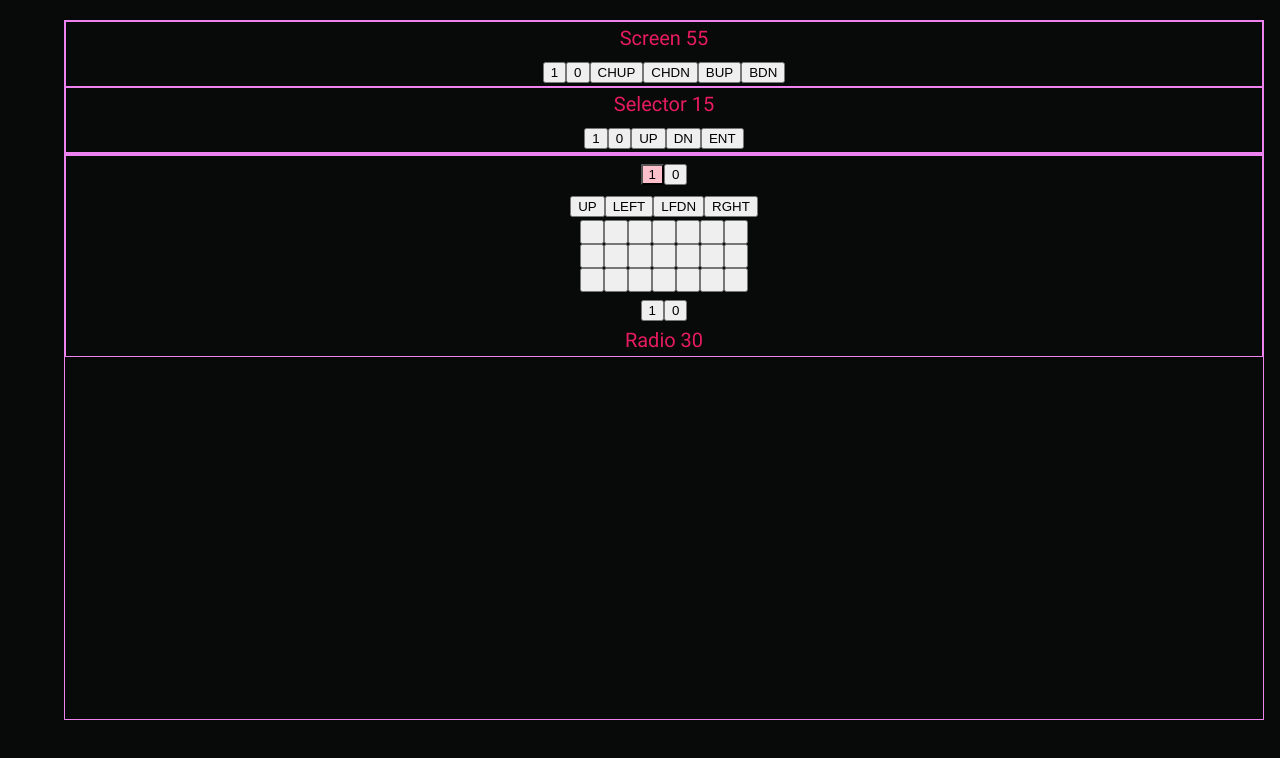
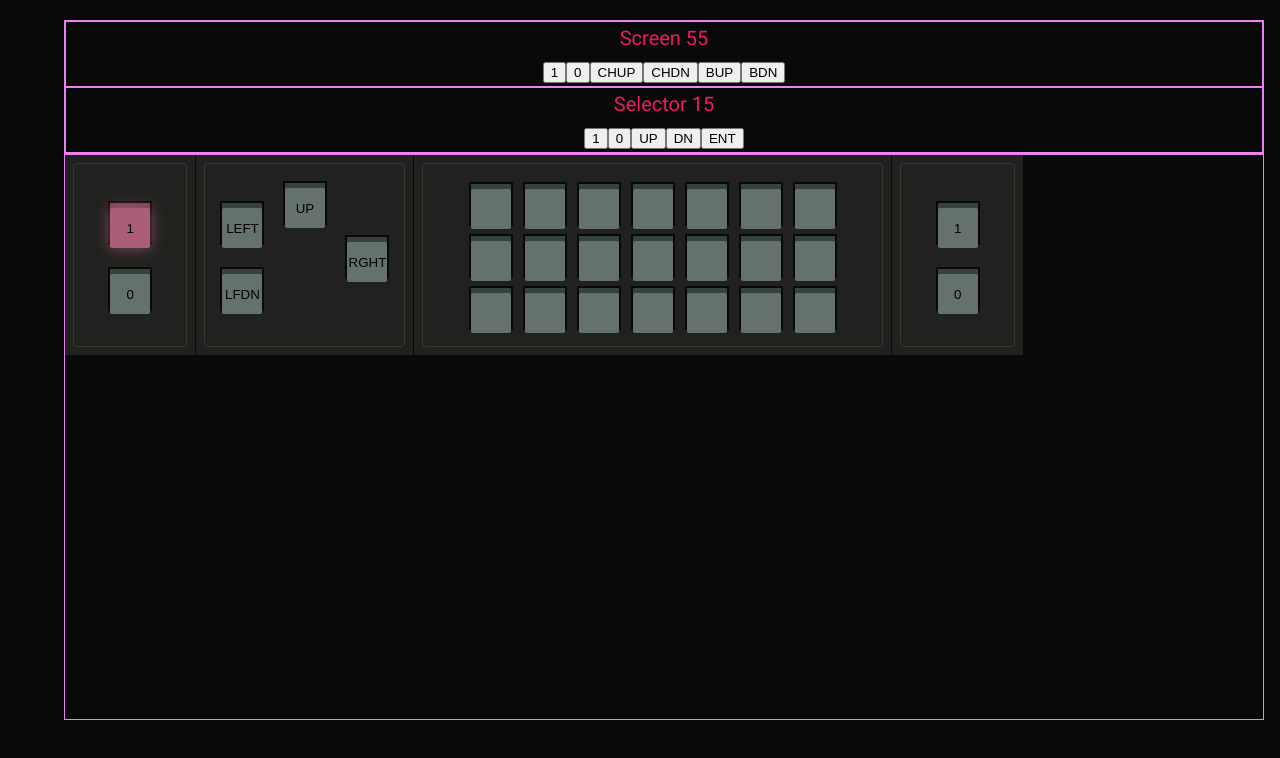
Before and after one commit to pungprakearti/bitb-nextjs, a Next.js app: page / in a window 1280 px wide. Shown: the top 758 px of the page. Built offline with nearby package versions, Linux system fonts and the light colour scheme.

Commit message:
Style panel and create PressableButton

```diff
--- a/components/HWPanel/HWPanel.module.scss
+++ b/components/HWPanel/HWPanel.module.scss
@@ -1,26 +1,97 @@
 @import 'styles/main.scss';
 
 .wrap {
-  border: 1px solid violet;
+  display: flex;
+  width: 80%;
+  height: 200px;
+  background-color: rgba($white, 0.1);
 }
 
-.dim {
-  background-color: pink;
+.power,
+.radio {
+  width: 15%;
+  display: flex;
+  flex-direction: column;
+  justify-content: center;
+  align-items: center;
+  row-gap: $spacing-standard;
+  padding: $spacing-tiny;
 }
 
-.on {
-  background-color: red;
+.power,
+.direction,
+.center {
+  border-right: 1px solid rgba($black, 0.9);
+}
+
+.powerInner,
+.directionInner,
+.centerInner,
+.radioInner {
+  width: 100%;
+  height: 100%;
+  border: 1px solid rgba($white, 0.1);
+  border-radius: 4px;
+}
+
+.powerInner,
+.radioInner {
+  display: flex;
+  flex-direction: column;
+  justify-content: center;
+  align-items: center;
+  row-gap: $spacing-standard;
+}
+
+.direction {
+  position: relative;
+  width: 25%;
+  height: 100%;
+  padding: $spacing-tiny;
+}
+
+.UP {
+  position: absolute;
+  top: $spacing-standard;
+  left: 50%;
+  transform: translateX(-50%);
+}
+
+.LEFT {
+  position: absolute;
+  left: $spacing-standard;
+  top: 22%;
+}
+
+.LFDN {
+  position: absolute;
+  left: $spacing-standard;
+  top: calc(43% + #{$spacing-standard});
+}
+
+.RGHT {
+  position: absolute;
+  right: $spacing-standard;
+  top: 50%;
+  transform: translateY(-50%);
 }
 
 .center {
-  @include makeCols(7);
-
-  grid-gap: 0;
-  width: 168px;
-  margin: 0 auto;
+  width: 55%;
+  display: flex;
+  align-items: center;
+  justify-content: center;
+  padding: $spacing-tiny;
 }
 
-.cell {
-  width: 24px;
-  height: 24px;
+.centerInner {
+  display: flex;
+  justify-content: center;
+  align-items: center;
 }
+
+.centerCells {
+  display: grid;
+  grid-template-columns: repeat(7, 1fr);
+  gap: 10px;
+}
--- a/components/HWPanel/HWPanel.tsx
+++ b/components/HWPanel/HWPanel.tsx
@@ -9,6 +9,7 @@ import valCellsChecker from '@/util/cells/valCellsChecker'
 import valCellsColumn from '@/util/cells/valCellsColumn'
 import valCellsOn from '@/util/cells/valCellsOn'
 import styles from './HWPanel.module.scss'
+import PressableButton from '../PressableButton'
 
 type Props = {
   handleMainPower: Function
@@ -18,6 +19,7 @@ type Props = {
 type Dir = 'UP' | 'LEFT' | 'LFDN' | 'RGHT'
 type CurDir = Dir | ''
 type DirPower = Record<Dir, number>
+type PowerStatus = 'on' | 'dim' | 'off'
 
 const HWPanel: React.FC<Props> = ({ handleMainPower, addEnergy, energy }) => {
   const initDirPower: DirPower = {
@@ -152,6 +154,7 @@ const HWPanel: React.FC<Props> = ({ handleMainPower, addEnergy, energy }) => {
     tempCellPower[cell] = !tempCellPower[cell]
     setCellPower(tempCellPower)
 
+    if (curDir) {
       switch (curDir) {
         case 'UP': {
           if (valCellsOff(tempCellPower)) return turnOffDirButton()
@@ -167,11 +170,12 @@ const HWPanel: React.FC<Props> = ({ handleMainPower, addEnergy, energy }) => {
         }
       }
     }
+  }
 
   const handleRadioPower = (turnOn: boolean) => {
     // On switch and more than 30 energy
     if (turnOn) {
-      if (energy > 30) {
+      if (!radioPower && energy > 30) {
         setRadioPower(true)
         radio?.current?.play()
         addEnergy(-30)
@@ -192,17 +196,18 @@ const HWPanel: React.FC<Props> = ({ handleMainPower, addEnergy, energy }) => {
   let dirEls: JSX.Element[] = []
   const dirNames: Dir[] = ['UP', 'LEFT', 'LFDN', 'RGHT']
   dirNames.forEach((dir) => {
+    let dirPowerStatus: PowerStatus = 'off'
+    if (dirPower[dir] === 0.5) dirPowerStatus = 'dim'
+    if (dirPower[dir] === 1) dirPowerStatus = 'on'
     dirEls.push(
-      <button
-        className={cx(
-          { [styles.dim]: dirPower[dir] === 0.5 },
-          { [styles.on]: dirPower[dir] === 1 }
-        )}
-        onClick={() => handleDirPower(dir)}
-        key={dir}
-      >
-        {dir}
-      </button>
+      <div className={styles[dir]} key={dir}>
+        <PressableButton
+          handleClick={() => handleDirPower(dir)}
+          power={dirPowerStatus}
+          text={dir}
+          dir={true}
+        />
+      </div>
     )
   })
 
@@ -210,44 +215,51 @@ const HWPanel: React.FC<Props> = ({ handleMainPower, addEnergy, energy }) => {
   let cellsEl = []
   for (let cell = 0; cell < cellPower.length; cell++) {
     cellsEl.push(
-      <button
-        className={cx(styles.cell, { [styles.on]: cellPower[cell] })}
-        onClick={() => handleCellClick(cell)}
-        key={cell}
+      <PressableButton
+        handleClick={() => handleCellClick(cell)}
+        power={cellPower[cell] ? 'on' : 'off'}
+        key={`cell-${cell}`}
       />
     )
   }
 
+  // Power setting for radio button
+  let radioPowerStatus: PowerStatus = 'off'
+  if (energy > 30) radioPowerStatus = 'dim'
+  if (radioPower) radioPowerStatus = 'on'
+
   return (
     <div className={styles.wrap}>
       <div className={styles.power}>
-        <button
-          className={cx(
-            { [styles.dim]: !mainPower },
-            { [styles.on]: mainPower }
-          )}
-          onClick={() => handlePower(true)}
-        >
-          1
-        </button>
-        <button onClick={() => handlePower(false)}>0</button>
+        <div className={styles.powerInner}>
+          <PressableButton
+            handleClick={() => handlePower(true)}
+            text='1'
+            power={mainPower ? 'on' : 'dim'}
+          />
+          <PressableButton handleClick={() => handlePower(false)} text='0' />
         </div>
-      <div className={styles.direction}>{dirEls}</div>
-      <div className={styles.center}>{cellsEl}</div>
+      </div>
+      <div className={styles.direction}>
+        <div className={styles.directionInner}>{dirEls}</div>
+      </div>
+      <div className={styles.center}>
+        <div className={styles.centerInner}>
+          <div className={styles.centerCells}>{cellsEl}</div>
+        </div>
+      </div>
       <div className={styles.radio}>
-        <div className={styles.radioLeft}>
-          <button
-            className={cx(
-              { [styles.on]: radioPower },
-              { [styles.dim]: energy > 30 }
-            )}
-            onClick={() => handleRadioPower(true)}
-          >
-            1
-          </button>
-          <button onClick={() => handleRadioPower(false)}>0</button>
+        <div className={styles.radioInner}>
+          <PressableButton
+            handleClick={() => handleRadioPower(true)}
+            text='1'
+            power={radioPowerStatus}
+          />
+          <PressableButton
+            handleClick={() => handleRadioPower(false)}
+            text='0'
+          />
         </div>
-        <div className={styles.screen}>Radio 30</div>
         <audio
           src='/relaxed_vlog-ashot-danielyan-composer.mp3'
           loop
--- /dev/null
+++ b/components/PressableButton/PressableButton.module.scss
@@ -0,0 +1,112 @@
+@import 'styles/main.scss';
+
+$transition-duration-button: 0.075s;
+
+.buttonSpaceWrap {
+  position: relative;
+  height: 42px;
+  width: 44px;
+}
+
+.buttonSpace {
+  position: absolute;
+  top: 0;
+  left: 0;
+  height: 44px;
+  width: 44px;
+  background-color: $black;
+}
+
+.buttonOuter {
+  position: relative;
+  height: 45px;
+  width: 40px;
+  margin-left: 2px;
+  margin-top: 2px;
+}
+
+.buttonTop,
+.button {
+  transition: background-color $transition-duration-button ease;
+}
+
+.buttonTop {
+  position: absolute;
+  top: 0;
+  left: 0;
+  height: 10px;
+  background-color: $gray;
+  width: 40px;
+}
+
+.button {
+  position: absolute;
+  height: 40px;
+  width: 40px;
+  top: 5px;
+  left: 0;
+  transition: top $transition-duration-button ease;
+  border: none;
+  background-color: $lightgray;
+  border-radius: 2px;
+  padding: 0;
+
+  &:active {
+    top: 0px;
+  }
+
+  &:after {
+    display: block;
+    position: absolute;
+    top: 50%;
+    left: 50%;
+    transform: translate(-50%, -50%);
+    content: '';
+    height: 40px;
+    width: 40px;
+    opacity: 0.75;
+    transition: box-shadow $transition-duration-button ease;
+  }
+}
+
+.on {
+  .buttonTop {
+    background-color: rgba($red, 0.7);
+  }
+
+  .button {
+    background-color: $red;
+
+    &:after {
+      box-shadow: 0 0 15px $red;
+    }
+  }
+}
+
+.dim {
+  .buttonTop {
+    background-color: rgba($pink, 0.7);
+  }
+
+  .button {
+    background-color: $pink;
+
+    &:after {
+      box-shadow: 0 0 15px $pink;
+    }
+  }
+}
+
+.dir {
+  .buttonTop {
+    top: 2px;
+  }
+
+  .button {
+    top: 7px;
+
+    &:active {
+      top: 2px;
+    }
+  }
+}
--- /dev/null
+++ b/components/PressableButton/PressableButton.tsx
@@ -0,0 +1,30 @@
+import cx from 'classnames'
+import styles from './PressableButton.module.scss'
+
+type Props = {
+  handleClick: React.MouseEventHandler<HTMLButtonElement>
+  text?: string
+  power?: 'on' | 'dim' | 'off'
+  dir?: boolean
+}
+
+const PressableButton: React.FC<Props> = ({
+  handleClick,
+  text = '',
+  power = 'off',
+  dir = false,
+}) => (
+  <div
+    className={cx(styles.buttonSpaceWrap, styles[power], { [styles.dir]: dir })}
+  >
+    <div className={styles.buttonSpace} />
+    <div className={styles.buttonOuter}>
+      <div className={styles.buttonTop} />
+      <button className={styles.button} onClick={handleClick}>
+        {text}
+      </button>
+    </div>
+  </div>
+)
+
+export default PressableButton
--- /dev/null
+++ b/components/PressableButton/index.ts
@@ -0,0 +1 @@
+export { default } from './PressableButton'
--- a/styles/_typography.scss
+++ b/styles/_typography.scss
@@ -1,24 +1,22 @@
 @font-face {
   font-family: 'roboto';
   src: local('roboto'), url('/fonts/roboto-regular.ttf');
-  src:
-    url('/fonts/roboto-regular.ttf') format('truetype'),
+  src: url('/fonts/roboto-regular.ttf') format('truetype'),
     url('/fonts/roboto-regular.woff') format('woff'),
     url('/fonts/roboto-regular.woff2') format('woff2');
 }
 
-@mixin roboto () {
+@mixin roboto() {
   font-family: roboto, sans-serif;
   -webkit-font-smoothing: antialiased;
   -moz-osx-font-smoothing: grayscale;
   font-style: normal;
 }
 
-@mixin h1 () {
+@mixin h1() {
   @include roboto;
 
   margin: 0;
-  color: $cyan;
   font-size: rem(56px);
   font-weight: 500;
   line-height: 1.2em;
@@ -28,11 +26,10 @@
   }
 }
 
-@mixin h2 () {
+@mixin h2() {
   @include roboto;
 
   margin: 0;
-  color: $orange;
   font-size: rem(32px);
   font-weight: 700;
   line-height: 1;
@@ -43,10 +40,9 @@
   }
 }
 
-@mixin body () {
+@mixin body() {
   @include roboto;
 
-  color: $pink;
   font-size: rem(20px);
   font-weight: 400;
   line-height: 1.6em;
--- a/styles/_variables.scss
+++ b/styles/_variables.scss
@@ -2,10 +2,13 @@
 $purple: #130233;
 $orange: #f36523;
 $cyan: #5ec7c0;
-$pink: #e71b60;
+$red: #f11961;
+$pink: #ab5e77;
 $blue: #3d8ac2;
 $white: #ffefe0;
 $black: #080a09;
+$gray: #36433c;
+$lightgray: #65726b;
 
 // Spacing
 $spacing-largest: 160px;
--- a/styles/global.scss
+++ b/styles/global.scss
@@ -21,6 +21,7 @@ body {
 
   margin: 0;
   background-color: $black;
+  color: $red;
 }
 
 h1,
```
Lines whose indentation alone changed are shown as unchanged.
